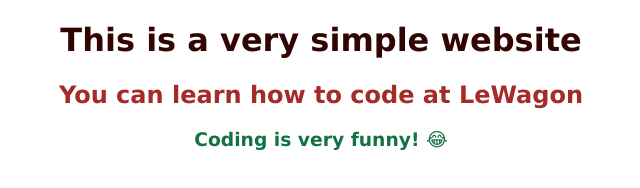
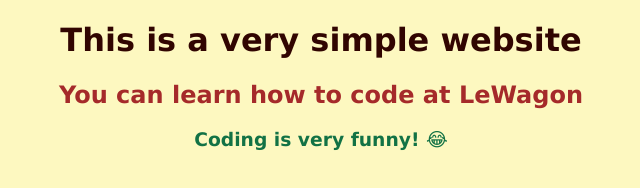
Before and after one commit to piranha73/simple_website, a plain HTML site: page index.html in a window 1280 px wide. Shown: the whole page, without its empty margins (319-959 px from the left). Drawn offline with Linux system fonts and the light colour scheme.

Commit message:
changed background body color

```diff
--- a/style.css
+++ b/style.css
@@ -1,3 +1,7 @@
+body {
+    background-color: rgb(253, 248, 192);
+}
+
 h1, h2, h3 {
     font-family: 'Lucida Sans', 'Lucida Sans Regular', 'Lucida Grande', 'Lucida Sans Unicode', Geneva, Verdana, sans-serif;
     text-align: center;
```
